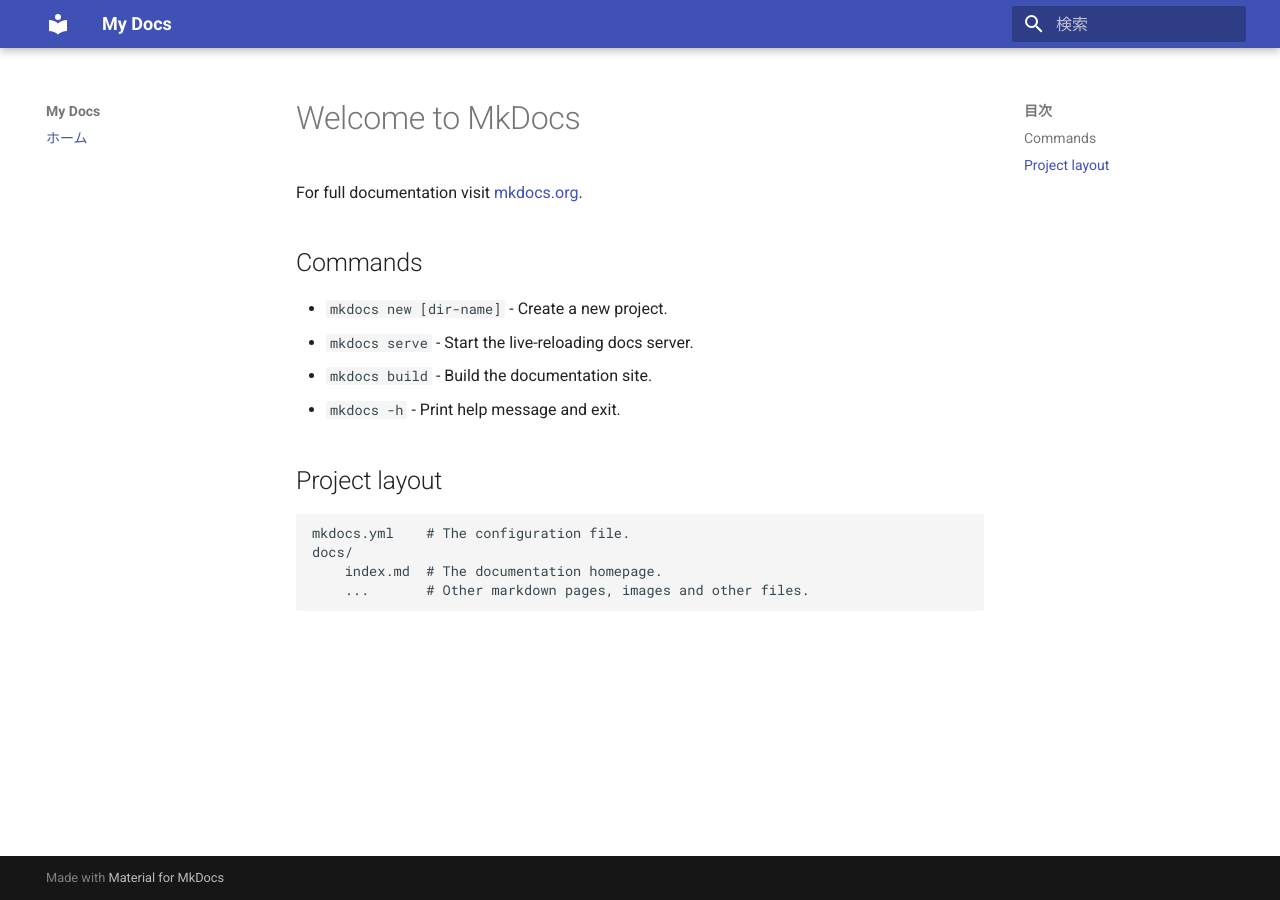
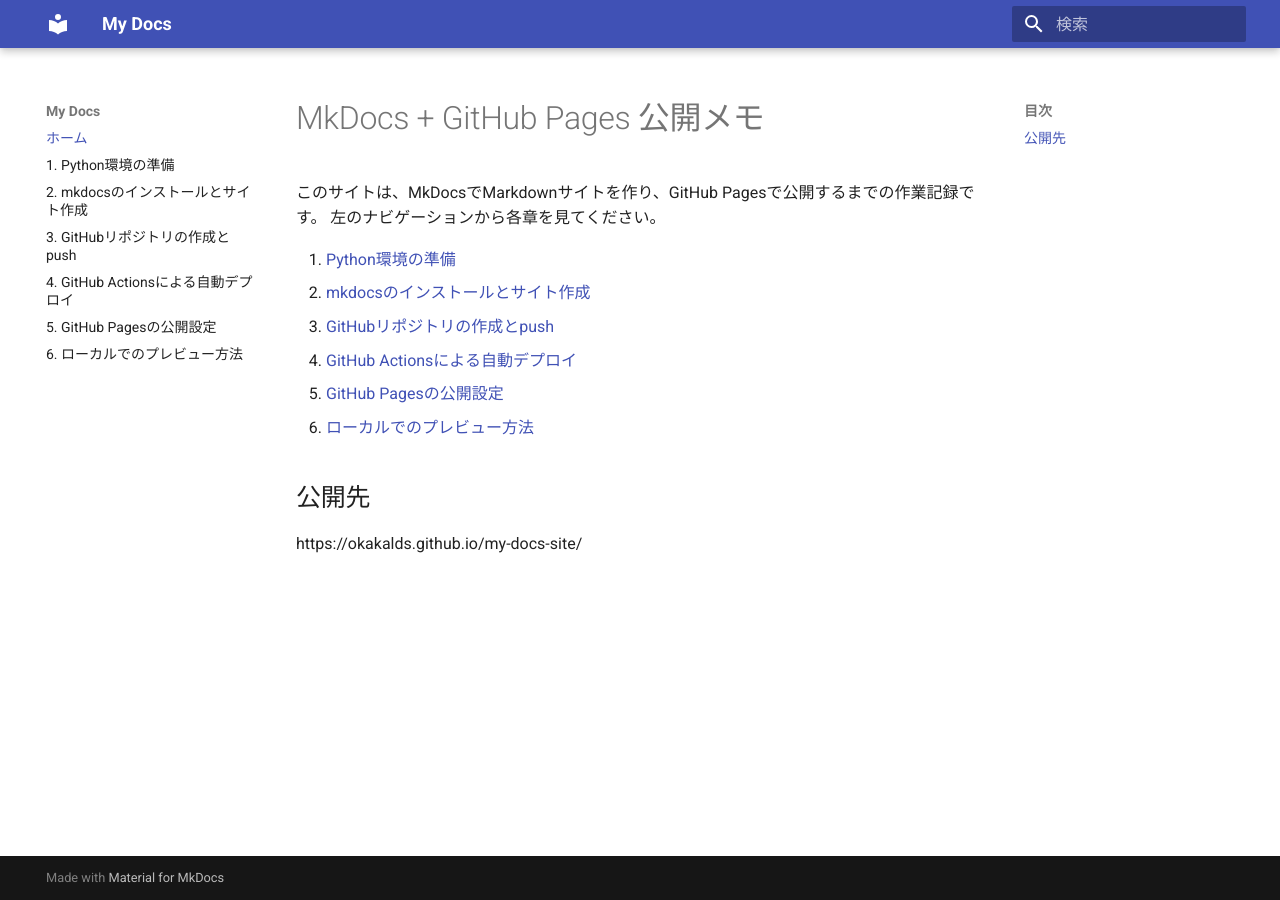
Before and after one commit to okakaLDS/my-docs-site, an MkDocs documentation site: the page built from docs/index.md, in a window 1280 px wide. Built offline with MkDocs 1.6.1 and Material for MkDocs 9.7.7, drawn with Linux system fonts in a browser that asks for light colours.

Commit message:
Add chapters documenting the setup process

```diff
--- a/docs/index.md
+++ b/docs/index.md
@@ -1,17 +1,15 @@
-# Welcome to MkDocs
+# MkDocs + GitHub Pages 公開メモ
 
-For full documentation visit [mkdocs.org](https://www.mkdocs.org).
+このサイトは、MkDocsでMarkdownサイトを作り、GitHub Pagesで公開するまでの作業記録です。
+左のナビゲーションから各章を見てください。
 
-## Commands
+1. [Python環境の準備](01-python-setup.md)
+2. [mkdocsのインストールとサイト作成](02-mkdocs-install.md)
+3. [GitHubリポジトリの作成とpush](03-github-repo.md)
+4. [GitHub Actionsによる自動デプロイ](04-github-actions.md)
+5. [GitHub Pagesの公開設定](05-github-pages.md)
+6. [ローカルでのプレビュー方法](06-local-preview.md)
 
-* `mkdocs new [dir-name]` - Create a new project.
-* `mkdocs serve` - Start the live-reloading docs server.
-* `mkdocs build` - Build the documentation site.
-* `mkdocs -h` - Print help message and exit.
+## 公開先
 
-## Project layout
-
-    mkdocs.yml    # The configuration file.
-    docs/
-        index.md  # The documentation homepage.
-        ...       # Other markdown pages, images and other files.
+https://okakalds.github.io/my-docs-site/
--- a/mkdocs.yml
+++ b/mkdocs.yml
@@ -5,3 +5,9 @@
   language: ja
 nav:
   - ホーム: index.md
+  - 1. Python環境の準備: 01-python-setup.md
+  - 2. mkdocsのインストールとサイト作成: 02-mkdocs-install.md
+  - 3. GitHubリポジトリの作成とpush: 03-github-repo.md
+  - 4. GitHub Actionsによる自動デプロイ: 04-github-actions.md
+  - 5. GitHub Pagesの公開設定: 05-github-pages.md
+  - 6. ローカルでのプレビュー方法: 06-local-preview.md
```
Also changed, not shown: docs/01-python-setup.md (added, +23 -0 lines), docs/02-mkdocs-install.md (added, +46 -0 lines), docs/03-github-repo.md (added, +42 -0 lines), docs/04-github-actions.md (added, +58 -0 lines), docs/05-github-pages.md (added, +46 -0 lines), docs/06-local-preview.md (added, +30 -0 lines).
